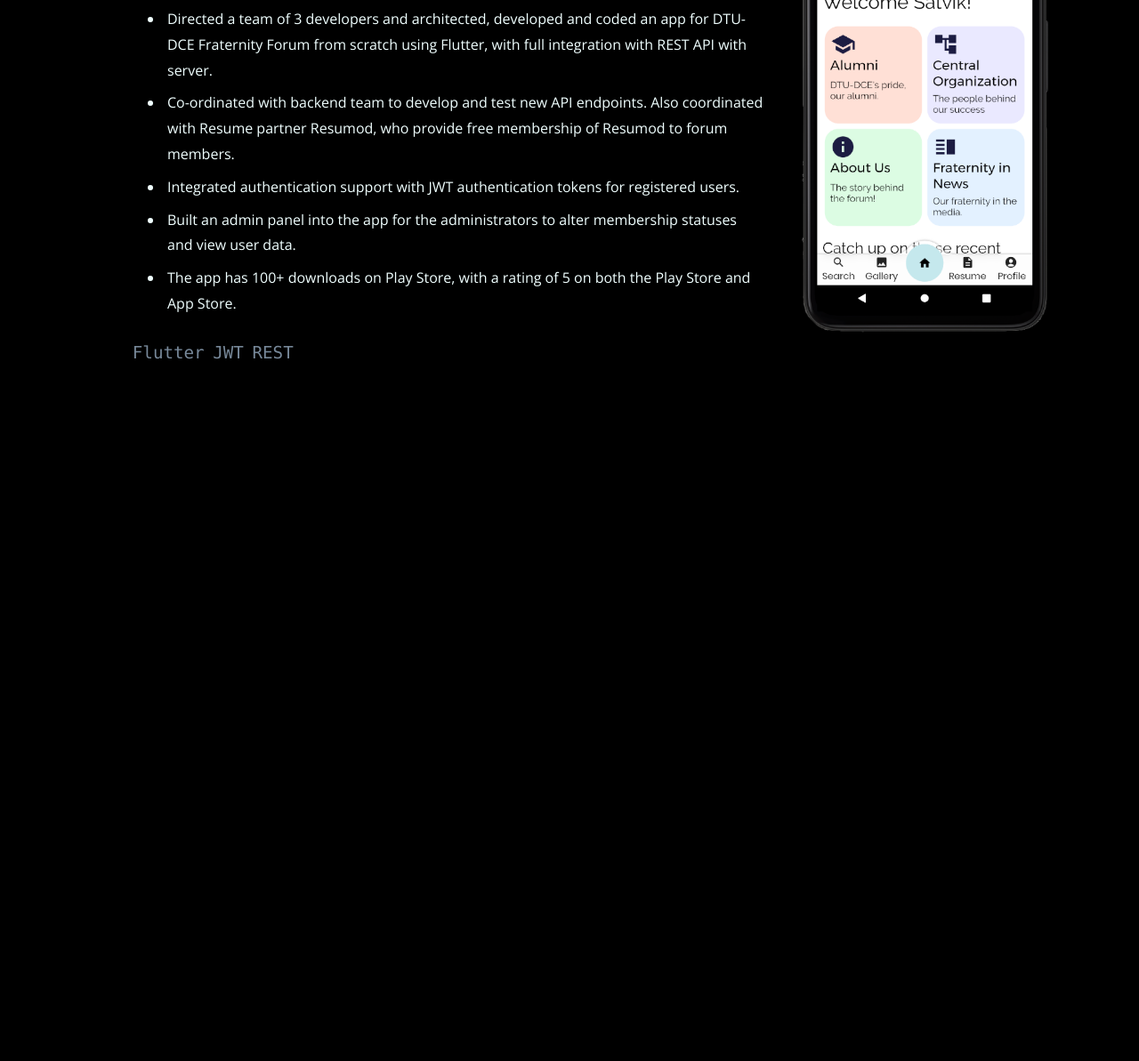
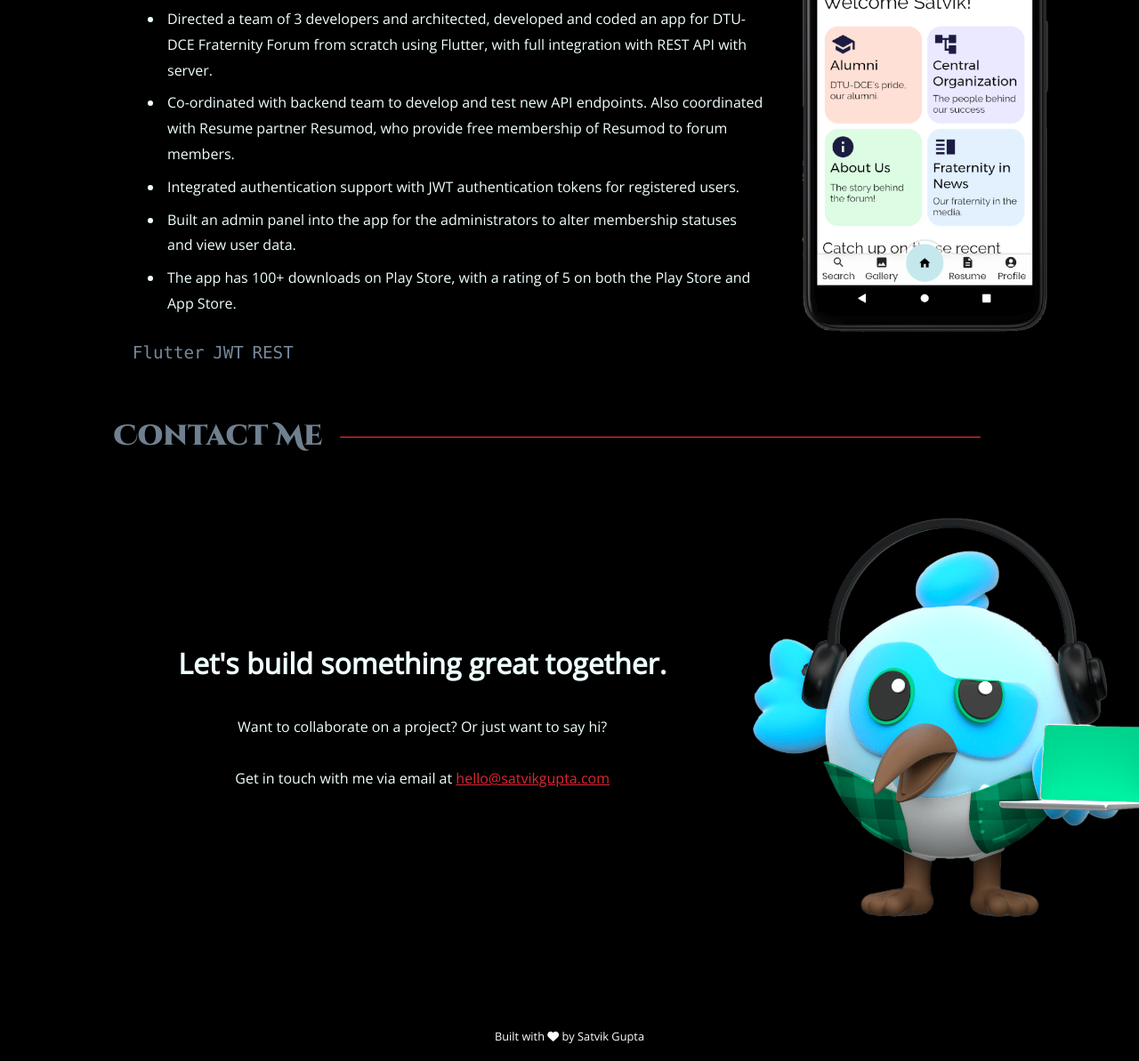
Before and after one commit to Satvik2101/portfolio, a plain HTML site: page index_manual.html in a window 1280 px wide. Shown: the part 2774-3967 px from the top of the page at 89% size. Before the commit the page ends 3204 px from the top, so only its background shows below. Drawn offline with nearby package versions, Linux system fonts and the light colour scheme.

Commit message:
Add contact us section

```diff
--- a/index_manual.html
+++ b/index_manual.html
@@ -45,7 +45,9 @@
         <div class=" navbar_link" id="projects_link">
           <a href="#projects" target="_self">Projects</a>
         </div>
-        <!-- <div class="navbar_link" id="contact_link">Contact</div> -->
+        <div class=" navbar_link" id="contacts_lini">
+          <a href="#contact" target="_self">Contact</a>
+        </div>
       </div>
     </div>
 
@@ -222,6 +224,31 @@
       </div>
     </div>
   </div>
+  <div id="contact" class="section">
+    <div class="section_title">
+      Contact Me <span class="separator_line"></span>
+    </div>
+    <br>
+    <div id="contact_flex_box">
+      <div id="contact_left">
+        <h1> Let's build something great together.</h1>
+
+        <br />
+
+        Want to collaborate on a project? Or just want to say hi?
+        <br />
+        <br />
+        Get in touch with me via email at <a href="mailto:hello@satvikgupta.com"> hello@satvikgupta.com </a>
+      </div>
+      <div id="contact_right">
+        <img src="./images/Dashatar.png" />
+      </div>
+
+    </div>
+  </div>
+  <footer>
+    Built with <i class="fas fa-heart"></i> by Satvik Gupta
+  </footer>
 </body>
 <script src="./scripts/typewriter.js"> </script>
 
--- /dev/null
+++ b/styles/contact.css
@@ -0,0 +1,68 @@
+#contact .section_title {
+    /* font-family: 'Open Sans', sans-serif; */
+    font-weight: bold;
+    text-align: center;
+    color: slategray;
+
+}
+
+#contact {
+    overflow: hidden;
+    /* margin-bottom: 10rem; */
+    text-align: center;
+    /* padding: 2rem 10rem; */
+}
+
+footer {
+    background-color: #000;
+    color: #fff;
+    padding: 1rem 0;
+    text-align: center;
+    font-size: 0.8rem;
+    margin-top: 5rem;
+}
+
+#contact_flex_box {
+    align-items: center;
+    display: flex;
+    flex-direction: row;
+}
+
+#contact_left {
+    flex: 2;
+    padding: 1rem;
+}
+
+#contact_right {
+    flex: 1;
+}
+
+#contact_right img {
+    transition: 0.5s;
+
+    max-width: 150%;
+    max-height: 500px;
+}
+
+#contact_right img:hover {
+    transform: scale(1.1);
+    transition: 0.5s;
+}
+
+
+
+@media screen and (max-width: 600px) {
+    #contact_flex_box {
+        flex-direction: column;
+    }
+
+    #contact_right img:hover {
+        transform: none;
+        transition: 0.5s;
+    }
+
+    #contact_right img {
+        width: 100%;
+    }
+
+}
--- a/styles_manual.css
+++ b/styles_manual.css
@@ -5,6 +5,7 @@
 @import "./styles/profile_links.css";
 @import "./styles/projects_section.css";
 @import "./styles/workexp_section.css";
+@import "./styles/contact.css";
 
 :root {
   --primary: #e02633;
```
Also changed, not shown: images/Dashatar.png (added), images/GitHub-Mark.png (deleted), images/github_icon.png (deleted), images/linkedin_icon.png (deleted), images/me.png (deleted), images/satvik.jpeg (deleted), images/tesseract.jpeg (deleted), images/tesseract.png (deleted).
